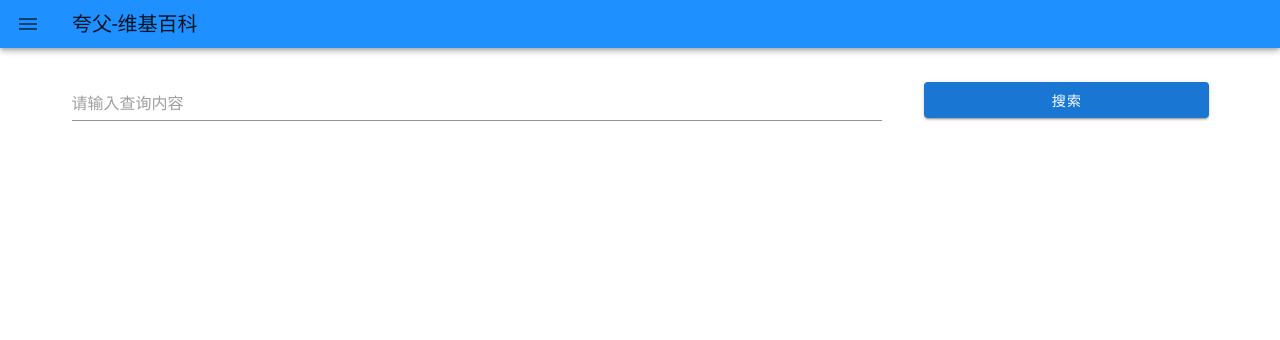
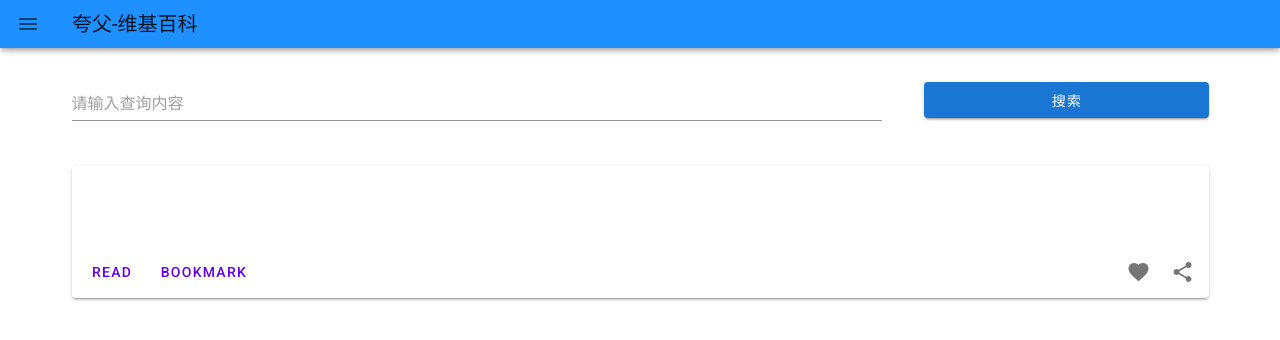
Before and after one commit to polotin/kuafu-frontend, a Vue app: page /wiki in a window 1280 px wide. Shown: the top 340 px of the page. Built offline with nearby package versions, Linux system fonts and the light colour scheme.

Commit message:
beautify the wiki page

```diff
--- a/src/components/PoemComponent.vue
+++ b/src/components/PoemComponent.vue
@@ -14,9 +14,9 @@
         <v-container class="poem-card" v-for="(poem, index) in result" :key="index" @click.stop="showPoem(poem)">
             <v-card width="100%">
                 <v-card-text>
-                    <div>{{poem.Author}}</div>
+                    <div></div>
                     <p class="title text--primary">{{poem.Title}}</p>
-                    <p>{{poem.Dynasty}}</p>
+                    <p>[{{poem.Dynasty}}] {{poem.Author}}</p>
                     <p>
                         <span v-for="(clause, clauseIndex) in poem.Clauses" :key="clauseIndex">
                             <span v-if="clause.indexOf(keyword) != -1">
--- a/src/components/WikiPedia.vue
+++ b/src/components/WikiPedia.vue
@@ -12,22 +12,59 @@
         </v-container>
 
         <v-container>
-            <p class="display-1 text--primary">{{wiki.title}}</p>
-            <p>
-                <span v-for="(category, cIndex) in wiki.categories" :key="cIndex" style="color: dodgerblue;">
+            <v-card
+                    class="mx-auto"
+                    width="100%"
+            >
+                <v-list-item>
+                    <v-list-item-content>
+                        <v-list-item-title class="headline">{{wiki.title}}</v-list-item-title>
+                        <v-list-item-subtitle>
+                            <span v-for="(category, cIndex) in wiki.categories" :key="cIndex"
+                                  style="color: dodgerblue;">
                                 #{{category}}&nbsp;
                             </span>
-            </p>
-            <p>
-                {{wiki['summary']}}
-            </p>
+                        </v-list-item-subtitle>
+                    </v-list-item-content>
+                </v-list-item>
+
                 <div>
-                <v-carousel v-if="wiki.image != null && wiki.image.length > 0" hide-delimiters >
+                    <v-carousel v-if="wiki.image != null && wiki.image.length > 0" hide-delimiters height="100%">
                         <v-carousel-item
-                            v-for="(imgSrc, imgIndex) in wiki.image" :key="imgIndex" :src="imgSrc">
+                                v-for="(imgSrc, imgIndex) in wiki.image" :key="imgIndex">
+                            <v-img :aspect-ratio="16/9" :src="imgSrc">
+                            </v-img>
                         </v-carousel-item>
                     </v-carousel>
                 </div>
+
+                <v-card-text v-html="wiki['summary']">
+<!--                    {{wiki['summary']}}-->
+                </v-card-text>
+
+                <v-card-actions>
+                    <v-btn
+                            text
+                            color="deep-purple accent-4"
+                    >
+                        Read
+                    </v-btn>
+                    <v-btn
+                            text
+                            color="deep-purple accent-4"
+                    >
+                        Bookmark
+                    </v-btn>
+                    <v-spacer></v-spacer>
+                    <v-btn icon>
+                        <v-icon>mdi-heart</v-icon>
+                    </v-btn>
+                    <v-btn icon>
+                        <v-icon>mdi-share-variant</v-icon>
+                    </v-btn>
+                </v-card-actions>
+            </v-card>
+
         </v-container>
 
         <!--<v-dialog v-model="dialog" width="100%">-->
```
Lines whose indentation alone changed are shown as unchanged.
